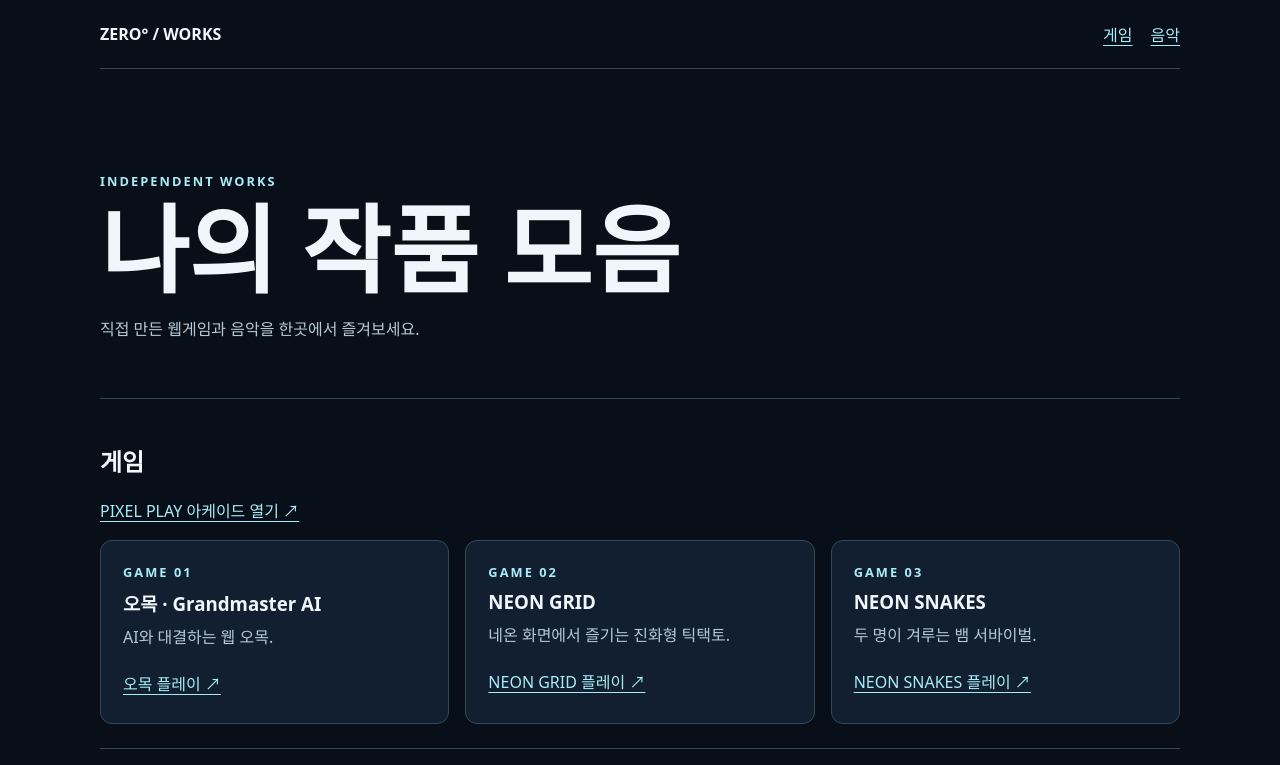
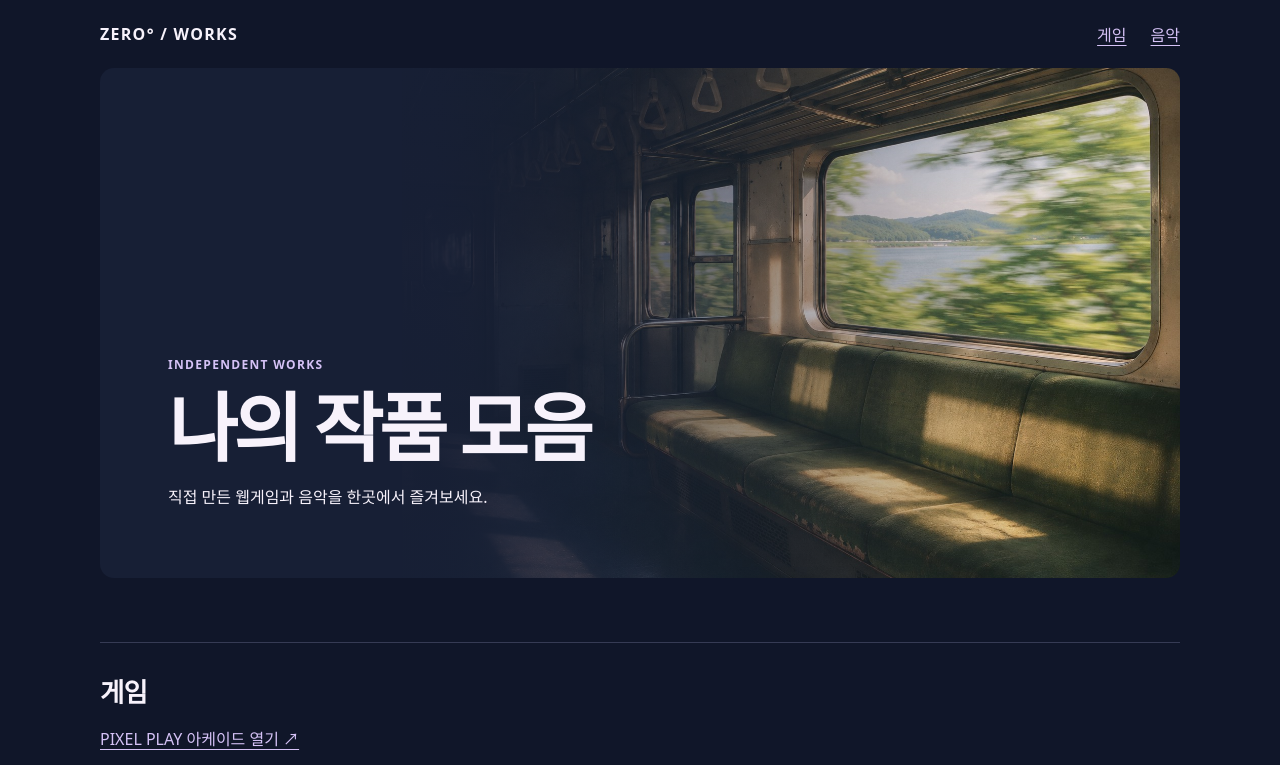
Before and after one commit to yeonsungai27-art/yeonsungai27-art.github.io, a plain HTML site: page index.html in a window 1280 px wide. Shown: the top 765 px of the page. Drawn offline with Linux system fonts and the light colour scheme.

Commit message:
Style portfolio with navy, lavender and afternoon train backdrop

```diff
--- a/index.html
+++ b/index.html
@@ -6,24 +6,61 @@
 <meta name="description" content="직접 만든 웹게임과 음악을 모은 작품집">
 <title>ZERO° — 작품 모음</title>
 <style>
-:root { color-scheme: dark; font-family: system-ui, sans-serif; background: #090f18; color: #f0f7fc; }
+:root {
+  color-scheme: dark;
+  font-family: system-ui, sans-serif;
+  --navy: #101629;
+  --panel: #171f35;
+  --ink: #f7f2fb;
+  --muted: #c4c3d3;
+  --lavender: #d5c2f6;
+  --line: #363b54;
+  background: var(--navy);
+  color: var(--ink);
+}
 * { box-sizing: border-box; }
 body { margin: 0; }
 header, main, footer { width: min(1080px, calc(100% - 40px)); margin: auto; }
-header { display: flex; flex-wrap: wrap; justify-content: space-between; align-items: center; gap: 12px; padding: 22px 0; border-bottom: 1px solid #344957; }
-nav { display: flex; gap: 18px; }
-a { color: #a7ecf8; text-underline-offset: .23em; }
-a:focus-visible { outline: 2px solid #a7ecf8; outline-offset: 5px; }
-.hero { padding: clamp(40px, 9vw, 100px) 0 40px; }
-.eyebrow { color: #a7ecf8; letter-spacing: .16em; font-size: .8rem; font-weight: 700; }
-h1 { margin: 8px 0; font-size: clamp(2.8rem, 9vw, 6rem); line-height: 1.05; }
-p { color: #b6c8d7; line-height: 1.65; }
-section { padding: 24px 0; border-top: 1px solid #344957; }
+header { display: flex; flex-wrap: wrap; justify-content: space-between; align-items: center; gap: 12px; padding: 22px 0; }
+header strong { letter-spacing: .08em; }
+nav { display: flex; gap: 24px; }
+a { color: var(--lavender); text-underline-offset: .25em; }
+a:hover { color: var(--ink); }
+a:focus-visible { outline: 2px solid var(--lavender); outline-offset: 4px; }
+.hero {
+  display: grid;
+  align-content: end;
+  min-height: clamp(340px, 48vw, 510px);
+  margin-bottom: clamp(30px, 6vw, 64px);
+  padding: clamp(26px, 6vw, 68px);
+  border-radius: 14px;
+  background-color: var(--panel);
+  background-image: linear-gradient(90deg, #171f35 12%, #171f35f5 31%, #171f3555 67%, #171f3500 90%), url('./afternoon-train.jpg');
+  background-size: 100% 100%, max(72%, 570px) auto;
+  background-position: center, right 41%;
+  background-repeat: no-repeat;
+}
+.eyebrow { color: var(--lavender); letter-spacing: .11em; font-size: .75rem; font-weight: 700; }
+h1 { margin: 12px 0 0; font-size: clamp(2.4rem, 6vw, 4.7rem); line-height: 1.12; letter-spacing: -.055em; word-break: keep-all; }
+p { color: var(--muted); line-height: 1.65; }
+.hero p { margin: 14px 0 0; color: var(--ink); }
+section { padding: 28px 0 36px; border-top: 1px solid var(--line); }
+h2 { margin: 0; font-size: 1.65rem; letter-spacing: -.03em; }
 .grid { display: grid; grid-template-columns: repeat(auto-fit, minmax(min(230px, 100%), 1fr)); gap: 16px; }
-article { display: grid; align-content: start; gap: 8px; padding: 22px; background: #121f30; border: 1px solid #344957; border-radius: 12px; }
+article { display: grid; align-content: start; gap: 10px; min-width: 0; padding: 22px; background: var(--panel); border: 1px solid var(--line); border-radius: 10px; }
 article h3, article p { margin: 0; }
-article a { margin-top: 6px; justify-self: start; padding: 6px 0; }
-footer { padding: 25px 0 40px; border-top: 1px solid #344957; }
+article a { justify-self: start; padding: 6px 0; }
+#music .grid + article { margin-top: 16px; }
+footer { padding: 25px 0 40px; border-top: 1px solid var(--line); }
+@media (max-width: 600px) {
+  header, main, footer { width: calc(100% - 28px); }
+  .hero {
+    min-height: 405px;
+    background-image: linear-gradient(0deg, #171f35 7%, #171f35f5 23%, #171f3500 66%), url('./afternoon-train.jpg');
+    background-size: 100% 100%, cover;
+    background-position: center, 70% 34%;
+  }
+}
 </style>
 </head>
 <body>
```
